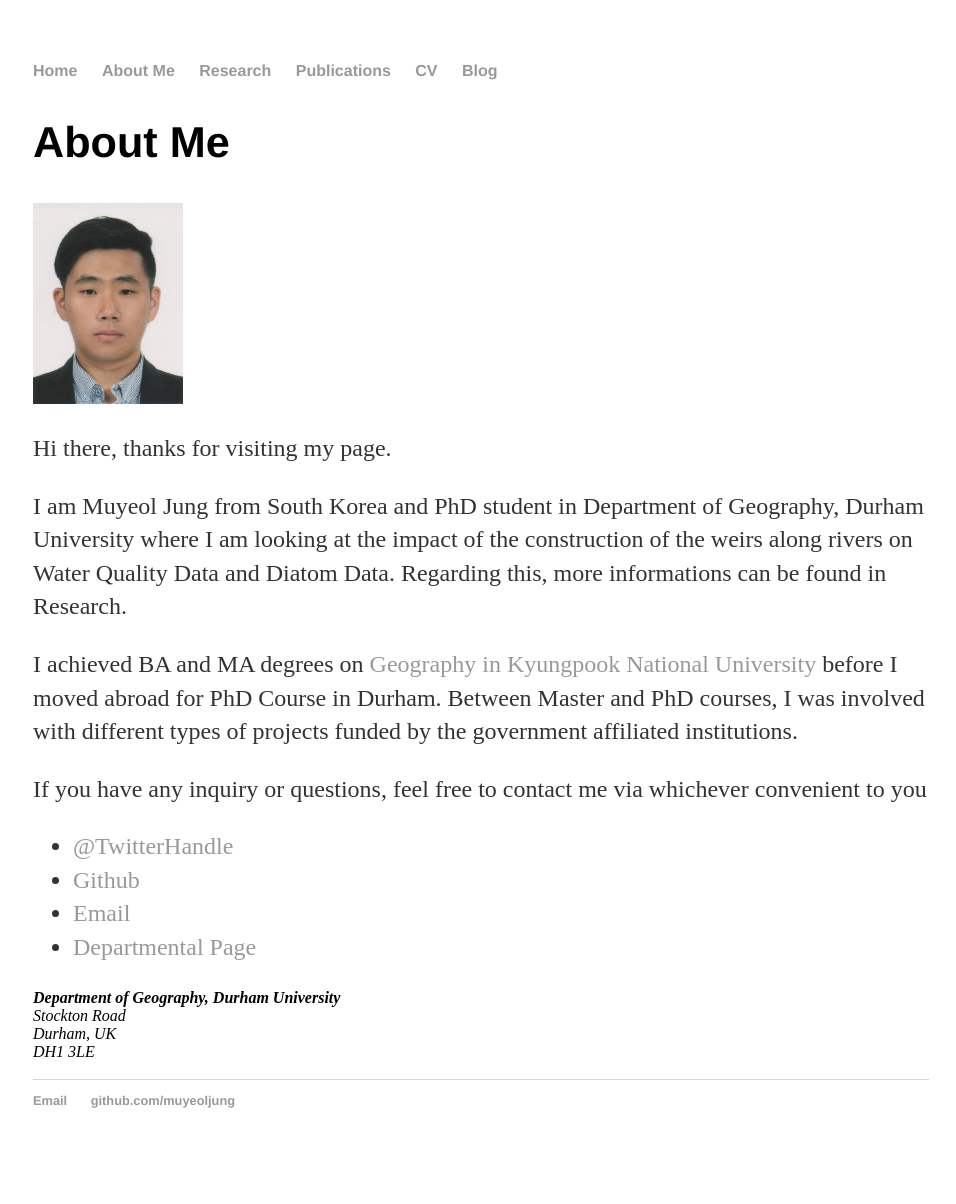
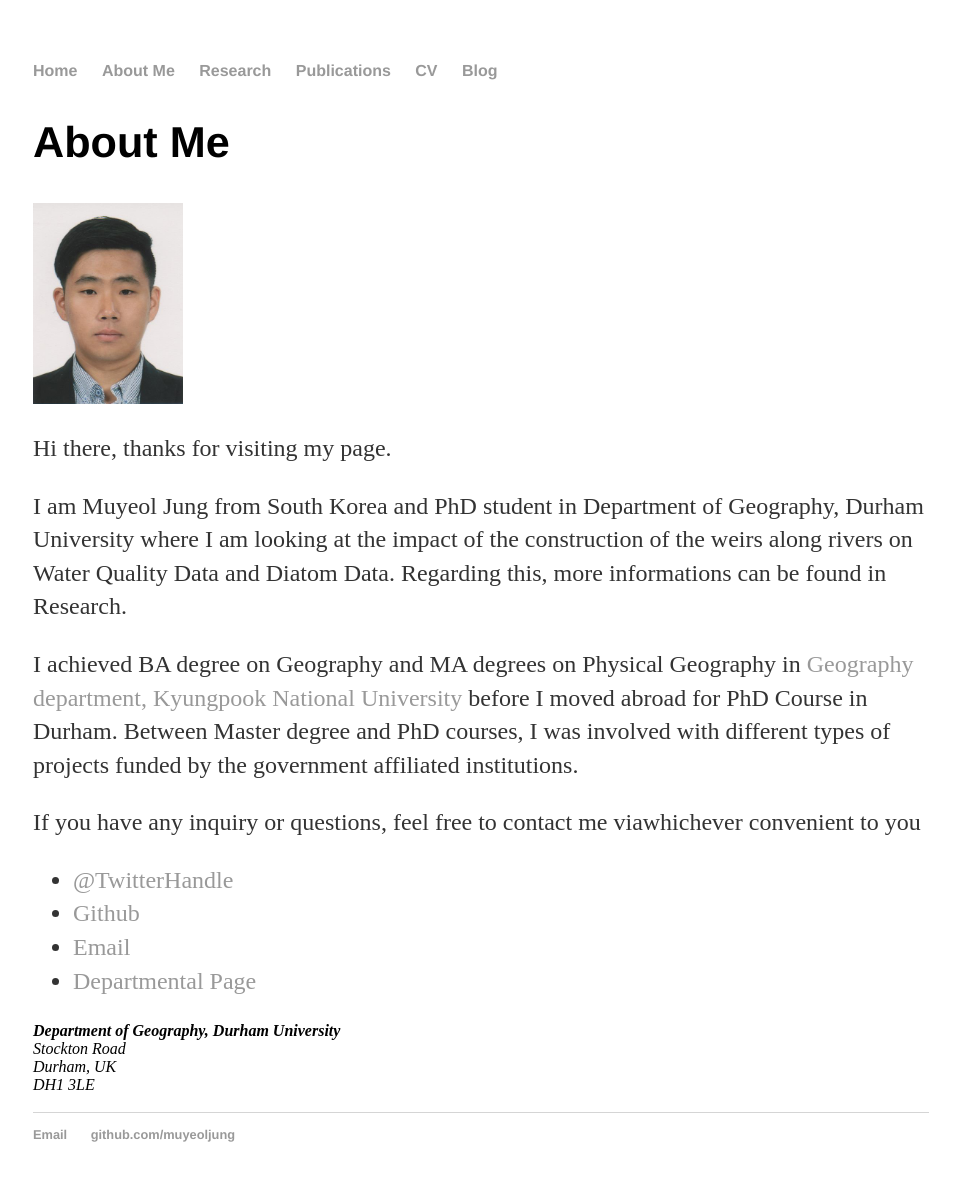
Before and after one commit to muyeoljung/muyeoljung.github.io, a Jekyll site: the page built from about/index.html, in a window 1280 px wide. Shown: the whole page, without its empty margins (159-1115 px from the left). Built offline with Jekyll 4.4.1, drawn with Linux system fonts in a browser that asks for light colours; before the commit the page ends 1170 px from its top, so only the background shows below that.

Commit message:
Update index.html

```diff
--- a/about/index.html
+++ b/about/index.html
@@ -8,8 +8,8 @@
 			<img src="/images/About_me_image.jpg", width="150">
 			<p> Hi there, thanks for visiting my page. </p>
 			<p> I am Muyeol Jung from South Korea and PhD student in Department of Geography, Durham University where I am looking at the impact of the construction of the weirs along rivers on Water Quality Data and Diatom Data. Regarding this, more informations can be found in Research.</p>
-			<p> I achieved BA and MA degrees on <a href="https://geog.knu.ac.kr/">Geography in Kyungpook National University</a> before I moved abroad for PhD Course in Durham. Between Master and PhD courses, I was involved with different types of projects funded by the government affiliated institutions. </p>
-			<p> If you have any inquiry or questions, feel free to contact me via whichever convenient to you </p>
+			<p> I achieved BA degree on Geography and MA degrees on Physical Geography in <a href="https://geog.knu.ac.kr/">Geography department, Kyungpook National University</a> before I moved abroad for PhD Course in Durham. Between Master degree and PhD courses, I was involved with different types of projects funded by the government affiliated institutions. </p>
+			<p> If you have any inquiry or questions, feel free to contact me viawhichever convenient to you </p>
 
 			<ul class="contacts">
 				<li><a href="#">@TwitterHandle</a></li>
```
